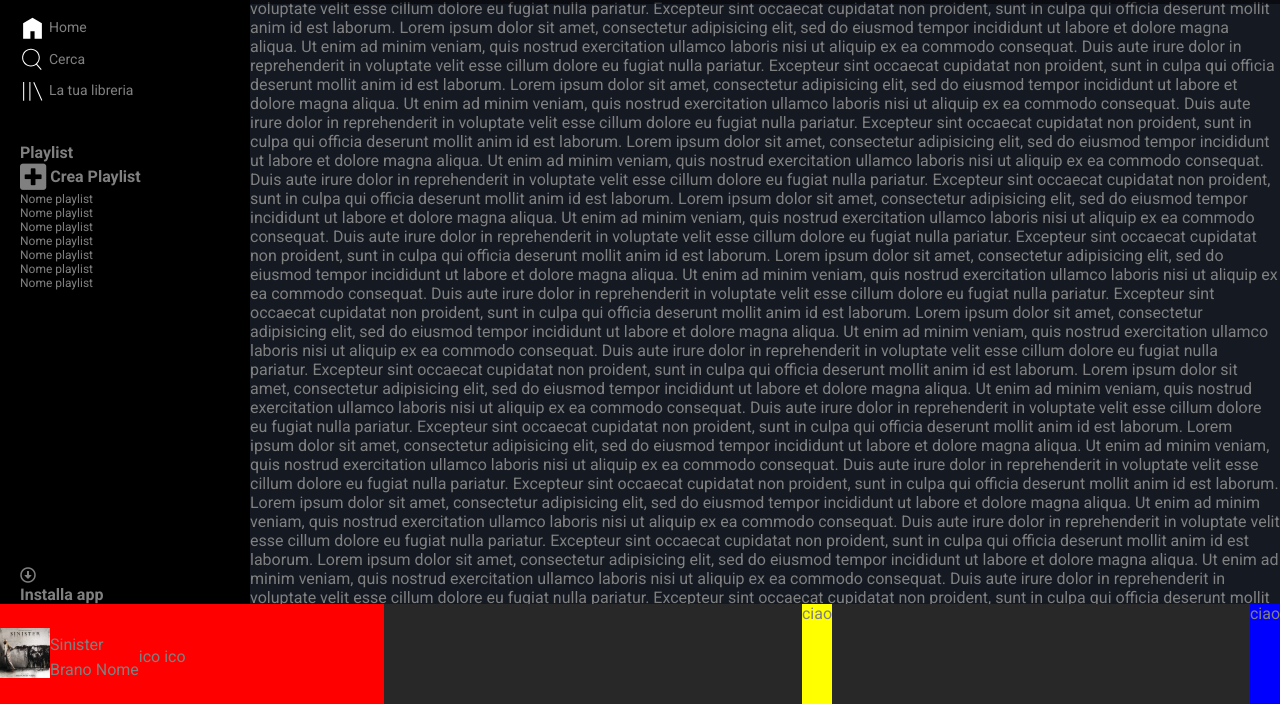
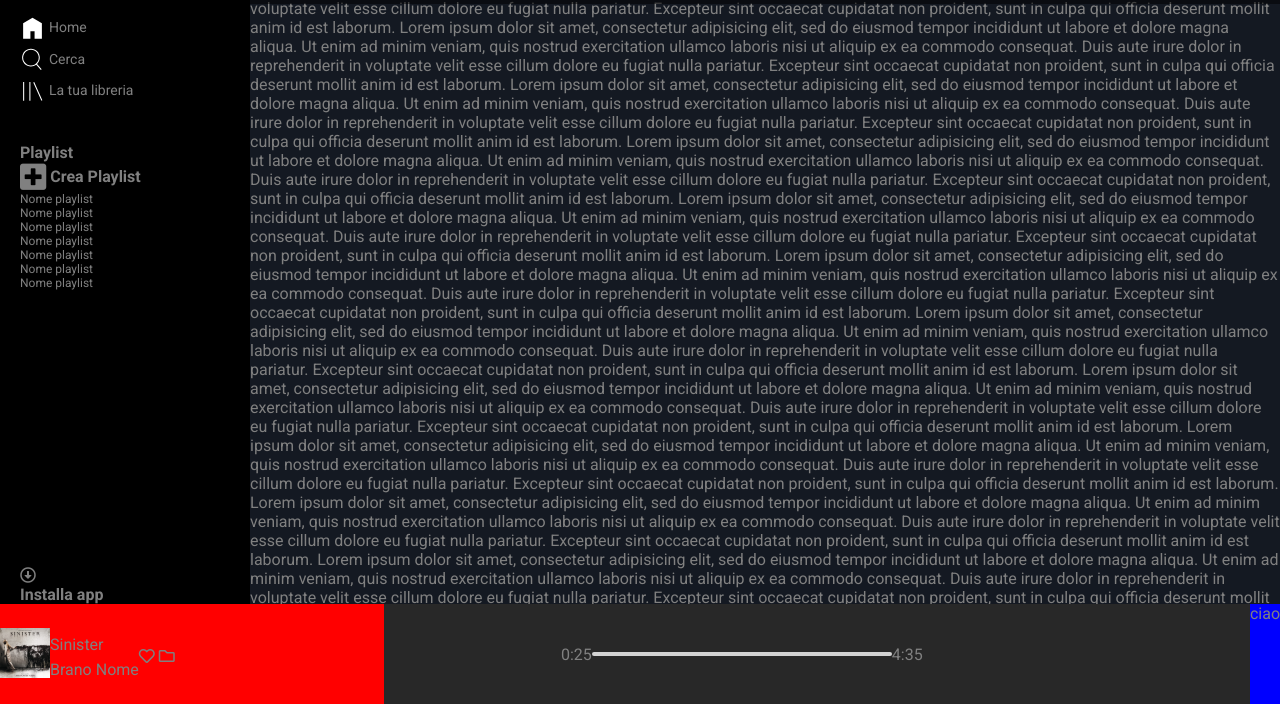
Before and after one commit to francesca-campana/html-css-spotifyweb, a plain HTML site: page index.html in a window 1280 px wide. Shown: the part 96-800 px from the top of the page. Drawn offline with Linux system fonts and the light colour scheme.

Commit message:
main macro aree, footer macro aree

```diff
--- a/css/style.css
+++ b/css/style.css
@@ -157,6 +157,7 @@ main {
   display: flex;
   justify-content: space-between;
 }
+/* Player Left */
 .player-left {
   background-color: red;
   display: flex;
@@ -171,11 +172,28 @@ main {
  justify-content: space-around;
 }
 .player-center {
-  background-color: yellow;
-
+  /* background-color: yellow; */
+  width: 40%;
 }
 .player-right {
   background-color: blue;
 
 }
+/* Fine Player Left */
+/* Player Center */
+.timeline {
+  display: flex;
+  align-items: center;
+  height: 100%;
+
+}
+.time {
+  height: 4px;
+  border-radius: 8px;
+
+  background-color: lightgray;
+  width: 300px;
+}
+
+/* Fine Player Center */
 /* FINE FOOTER */
--- a/index.html
+++ b/index.html
@@ -124,11 +124,18 @@
                 <p>Brano Nome</p>
               </div>
               <div class="item">
-                ico ico
+                <i class="far fa-heart"></i>
+                <i class="far fa-folder"></i>
               </div>
             </div>
             <div class="player-center">
-              ciao
+              <div class="timeline">
+                <p>0:25</p>
+                <div class="time">
+                </div>
+                <p>4:35</p>
+
+              </div>
             </div>
             <div class="player-right">
               ciao
```
